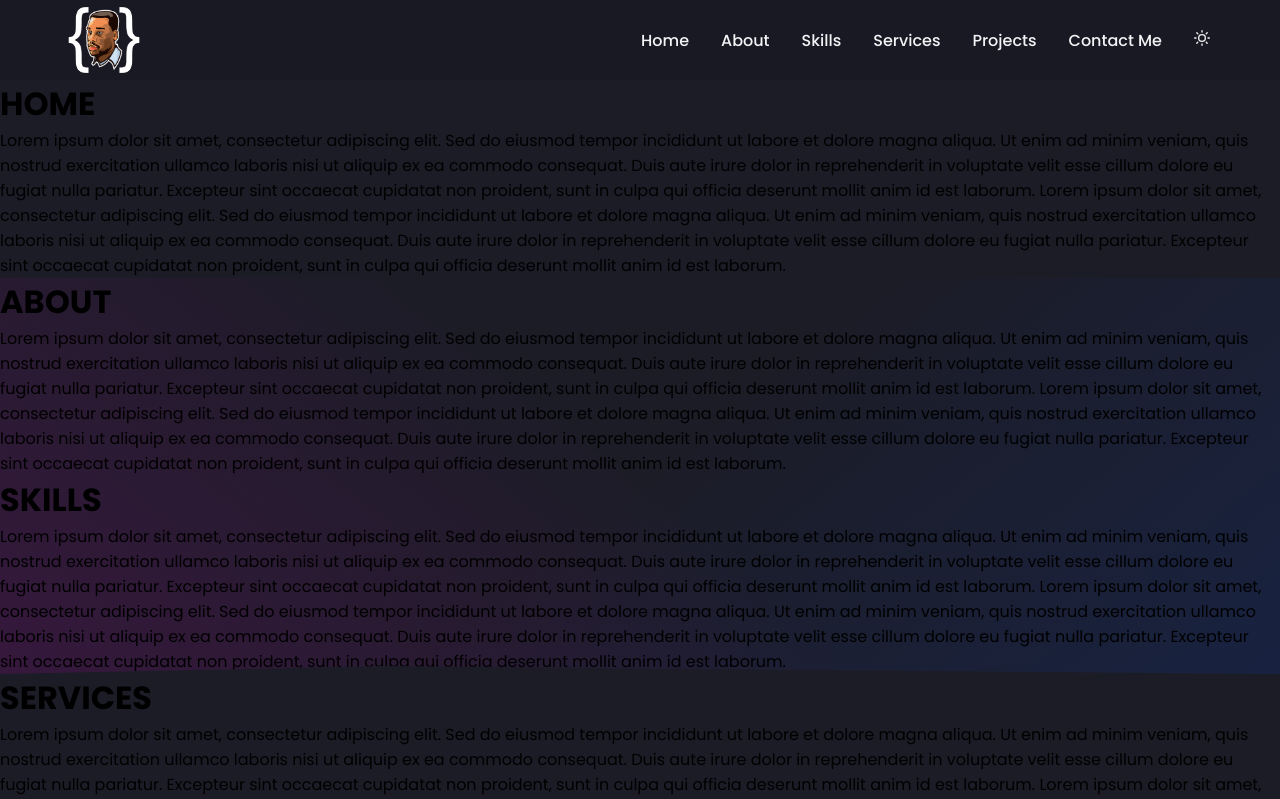
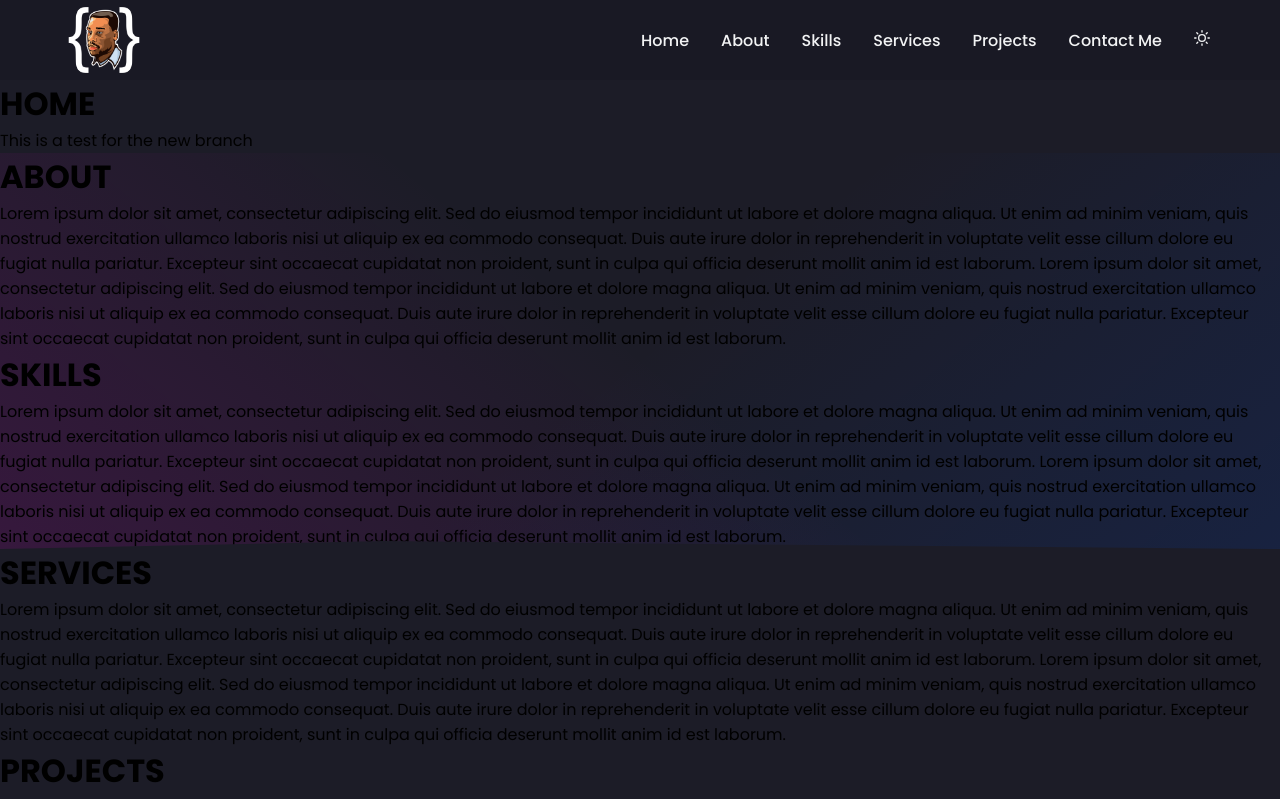
Before and after one commit to kin018/kin018dev, a React (Create React App) app in the folder portfolio/: page / in a window 1280 px wide. Shown: the top 799 px of the page. Built offline with nearby package versions, Linux system fonts and the light colour scheme.

Commit message:
testing new branch with dummy commit (#5)

```diff
--- a/portfolio/src/components/Home.jsx
+++ b/portfolio/src/components/Home.jsx
@@ -9,22 +9,7 @@
         <h1>HOME</h1>
         <Blob />
         {/* <SocialMedia /> */}
-        <p>
-          Lorem ipsum dolor sit amet, consectetur adipiscing elit. Sed do
-          eiusmod tempor incididunt ut labore et dolore magna aliqua. Ut enim ad
-          minim veniam, quis nostrud exercitation ullamco laboris nisi ut
-          aliquip ex ea commodo consequat. Duis aute irure dolor in
-          reprehenderit in voluptate velit esse cillum dolore eu fugiat nulla
-          pariatur. Excepteur sint occaecat cupidatat non proident, sunt in
-          culpa qui officia deserunt mollit anim id est laborum. Lorem ipsum
-          dolor sit amet, consectetur adipiscing elit. Sed do eiusmod tempor
-          incididunt ut labore et dolore magna aliqua. Ut enim ad minim veniam,
-          quis nostrud exercitation ullamco laboris nisi ut aliquip ex ea
-          commodo consequat. Duis aute irure dolor in reprehenderit in voluptate
-          velit esse cillum dolore eu fugiat nulla pariatur. Excepteur sint
-          occaecat cupidatat non proident, sunt in culpa qui officia deserunt
-          mollit anim id est laborum.
-        </p>
+        <p>This is a test for the new branch</p>
       </div>
     </div>
   );
```
